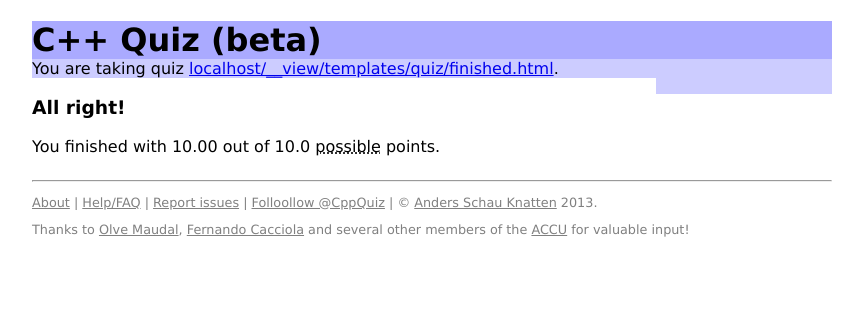
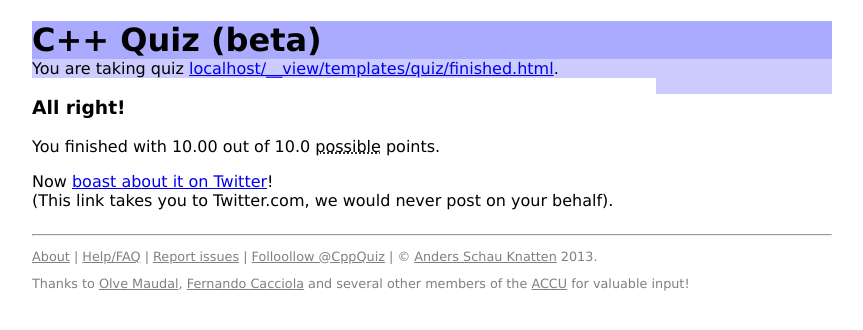
Before and after one commit to knatten/cppquiz, a Django app: template templates/quiz/finished.html in a window 1280 px wide. Shown: the top 330 px of the page, without its empty margins (208-1071 px from the left). Run offline with Django 3.2, Linux system fonts and the light colour scheme; the template is opened without the code that fills it: most values are stand-ins (such as "Sample title", 1, 10 or a date in 2020); parts of the project's set-up code (start-up, migrations or seed data) failed here and were passed over; some libraries are stand-ins or nearby versions.

Commit message:
Users can now tweet their score, with a link to the quiz they took

```diff
--- a/templates/quiz/finished.html
+++ b/templates/quiz/finished.html
@@ -9,8 +9,15 @@ You are taking quiz <a href="http://{{request.get_host}}{{request.path}}">{{requ
 
 
 <div id="main_col">
+
 <h3>All right!</h3>
 <p>You finished with {{quiz_in_progress.score|floatformat:2}} out of {{quiz_in_progress.get_total_nof_questions|floatformat:1}} <abbr title="1 point per correct question, but -0.5 points if you used a hint, and /2 for each wrong attempt.".>possible</abbr> points.</p>
+
+<p>
+Now <a href="https://twitter.com/intent/tweet?hashtags=cpp&text=I got {{quiz_in_progress.score|floatformat:2}}  of {{quiz_in_progress.get_total_nof_questions}} points on http://cppquiz.org{{request.get_full_path}} @CppQuiz! Can you match that?">boast about it on Twitter</a>!
+<br>
+(This link takes you to Twitter.com, we would never post on your behalf).
+</p>
 </div>
 
 
```
